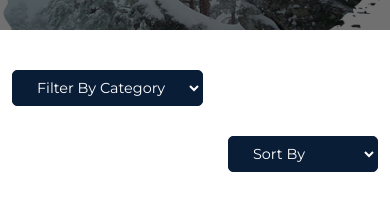
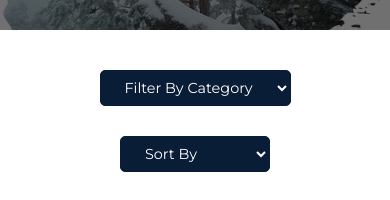
Before and after one commit to Rolando-Du/jonSnow, a React (Create React App) app: page /shop in a window 390 px wide. Shown: the part 197-397 px from the top of the page. Built offline with nearby package versions, Linux system fonts and the light colour scheme; no server answers.

Commit message:
:bug: change in styles card

```diff
--- a/src/pages/Shop.jsx
+++ b/src/pages/Shop.jsx
@@ -85,7 +85,7 @@ const Shop = () => {
 
       <section>
         <Container>
-          <Row>
+          <Row className='row-filter'>
             <Col lg='3' md='6'>
               <div className="filter_widget">
                 <select onChange={handleFilter}>
--- a/src/styles/cart.css
+++ b/src/styles/cart.css
@@ -13,3 +13,11 @@ td,
 th {
     color: var(--primary-color);
 }
+
+@media (max-width: 425px) {
+    .table tr td img {
+        width: 60px !important;
+        height: 60px !important;
+        object-fit: cover;
+    }
+}
--- a/src/styles/shop.css
+++ b/src/styles/shop.css
@@ -48,3 +48,19 @@
         font-size: .9rem;
     }
 }
+
+@media only screen and (max-width: 425px) {
+    .filter_widget {
+        margin-bottom: 30px;
+        display: flex;
+        justify-content: center;
+        align-items: center;
+
+    }
+
+    .filter_widget select {
+        padding: 7px 20px;
+        font-size: .9rem;
+
+    }
+}
```
Also changed, not shown: src/components/Header/Header.jsx (line endings or trailing spaces).
